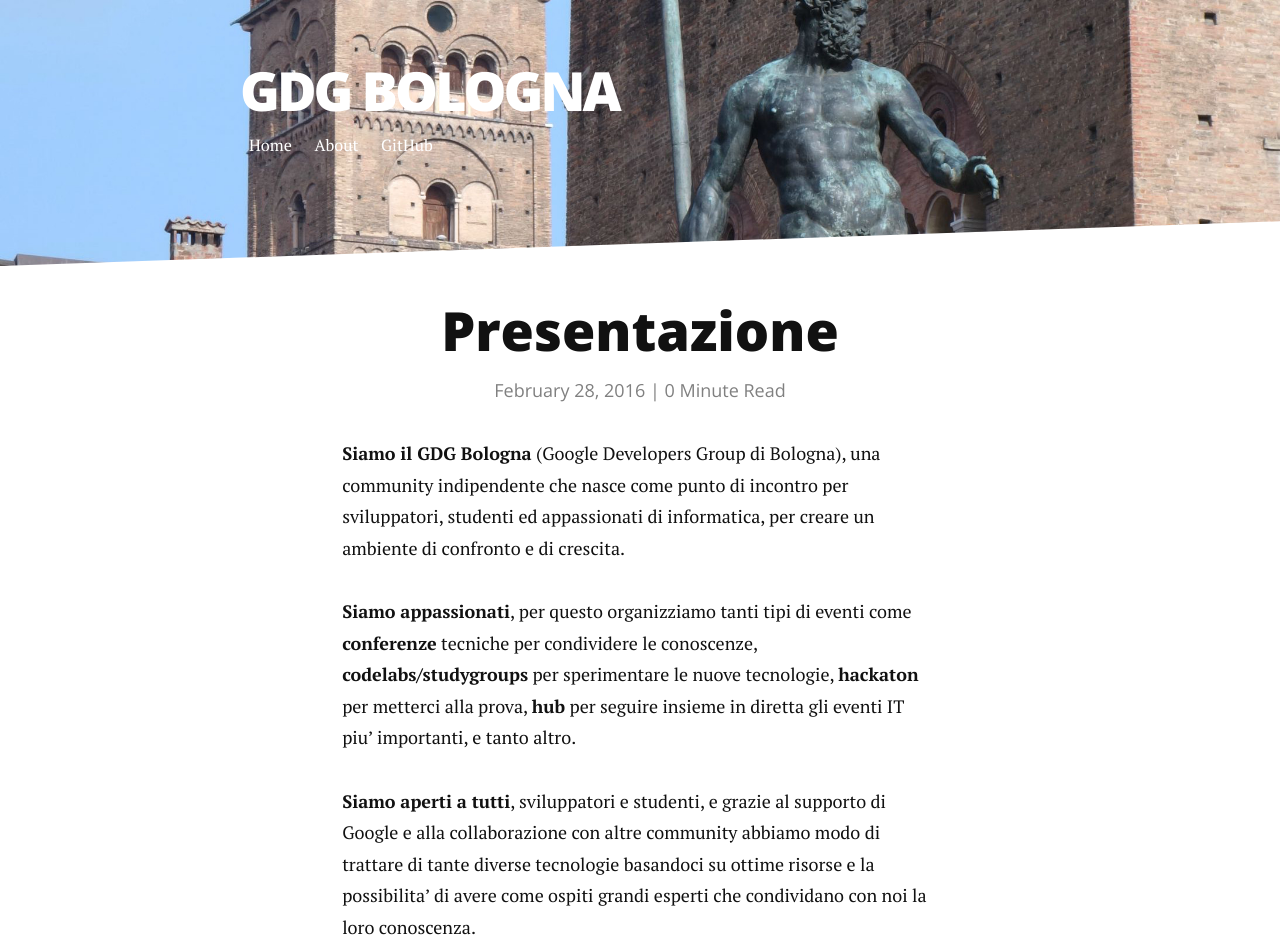
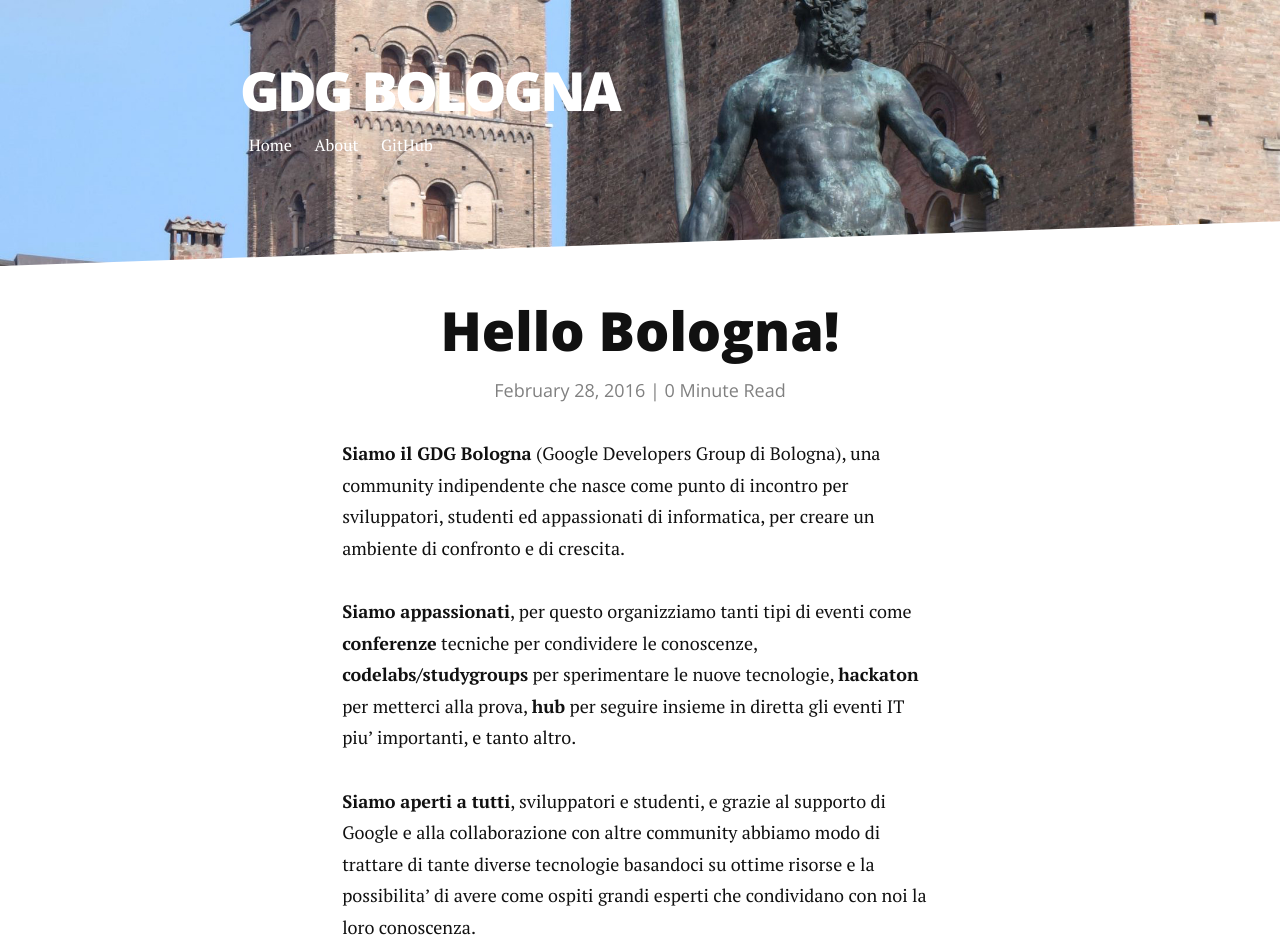
Before and after one commit to gdgbologna/gdgbologna.github.io, a Jekyll site: the page built from _posts/2016-02-28-presentazione.markdown, in a window 1280 px wide. Shown: the top 952 px of the page. Built offline with Jekyll 4.4.1, drawn with Linux system fonts in a browser that asks for light colours; nearby versions of some CDN libraries.

Commit message:
Update 2016-02-28-presentazione.markdown

```diff
--- a/_posts/2016-02-28-presentazione.markdown
+++ b/_posts/2016-02-28-presentazione.markdown
@@ -1,6 +1,6 @@
 ---
 layout: post
-title:  "Presentazione"
+title:  "Hello Bologna!"
 date:   2016-02-28
 ---
 **Siamo il GDG Bologna** (Google Developers Group di Bologna), una community indipendente che nasce come punto di incontro per sviluppatori, studenti ed appassionati di informatica, per creare un ambiente di confronto e di crescita.
```
